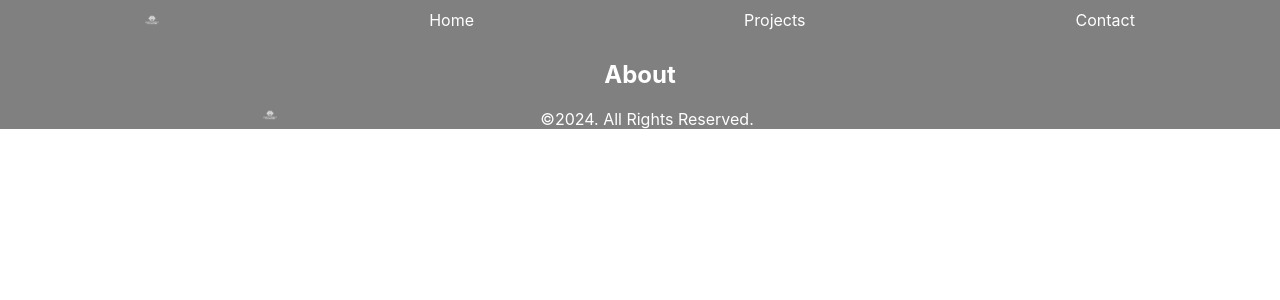
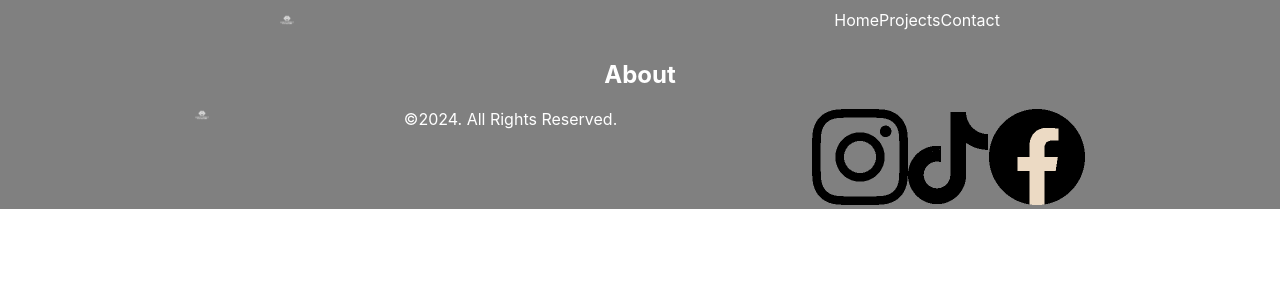
Before and after one commit to ajmurray211/codingDirect, a React (Create React App) app: page /#/About in a window 1280 px wide. Shown: the top 300 px of the page. Built offline with nearby package versions, Linux system fonts and the light colour scheme.

Commit message:
rough creation of footer and nav. still need more styling

```diff
--- a/src/Components/Footer.js
+++ b/src/Components/Footer.js
@@ -1,14 +1,23 @@
 import logo from '../Assets/logo-2.png'
+import icon1 from '../Assets/instagramIcon.png'
+import icon2 from '../Assets/tiktokIcon.png'
+import icon3 from '../Assets/facebookIcon.png'
 
 const Footer = () => {
     return (
         <div id='footer'>
             <img className='CDlogo' src={logo} />
-            <div> ©2024. All Rights Reserved.</div>
-            <div>
-                <img/>
-                <img/>
-                <img/>
+            <div id='footerCopyright'> ©2024. All Rights Reserved.</div>
+            <div id='footerLinksContainer'>
+                <a target='_blank' href=''>
+                    <img className='footerIcon' src={icon1} />
+                </a>
+                <a target='_blank' href=''>
+                    <img className='footerIcon' src={icon2} />
+                </a>
+                <a target='_blank' href=''>
+                    <img className='footerIcon' src={icon3} />
+                </a>
             </div>
         </div>
     );
--- a/src/Components/Navbar.js
+++ b/src/Components/Navbar.js
@@ -1,15 +1,18 @@
-import { Link } from "react-router-dom";
+import { Link, useLocation } from "react-router-dom";
 import logo from '../Assets/logo-2.png'
 
 const Navbar = () => {
+    const location = useLocation()
+
     return (
         <div id="navContainer">
             <img className="CDlogo" src={logo} />
-            <Link className="navLink" to="/">Home</Link>
-            <Link className="navLink" to="/projects">Projects</Link>
-            {/* <Link className="navLink" to="/pricing">Pricing</Link> */}
-            <Link className="navLink" to="/contact">Contact</Link>
-            {/* <Link className="navLink" to="/about">About</Link> */}
+            <section id="navLinks">
+                <Link className={`navLink ${location.pathname === "/" ? "active" : ""}`} to="/">Home</Link>
+                <Link className={`navLink ${location.pathname === "/projects" ? "active" : ""}`} to="/projects">Projects</Link>
+                <Link className={`navLink ${location.pathname === "/contact" ? "active" : ""}`} to="/contact">Contact</Link>
+
+            </section>
         </div >
     );
 }
```
